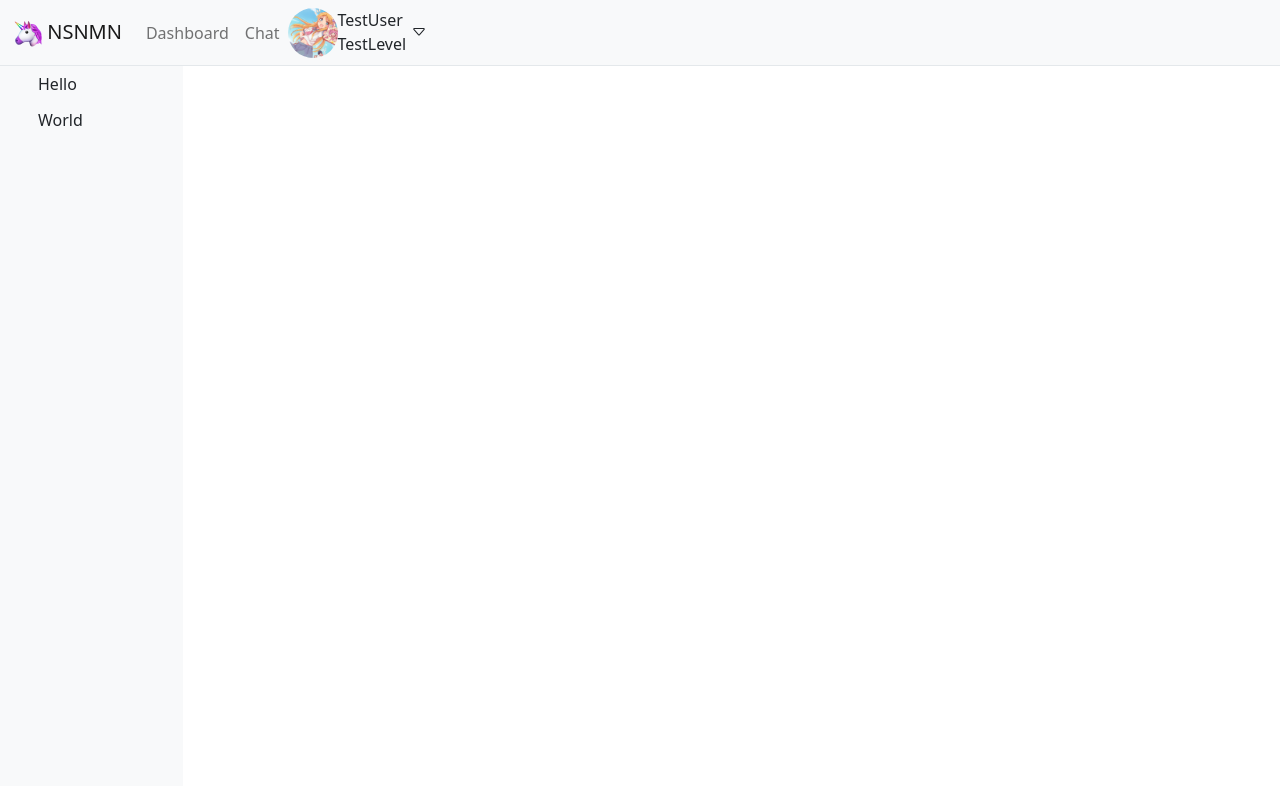
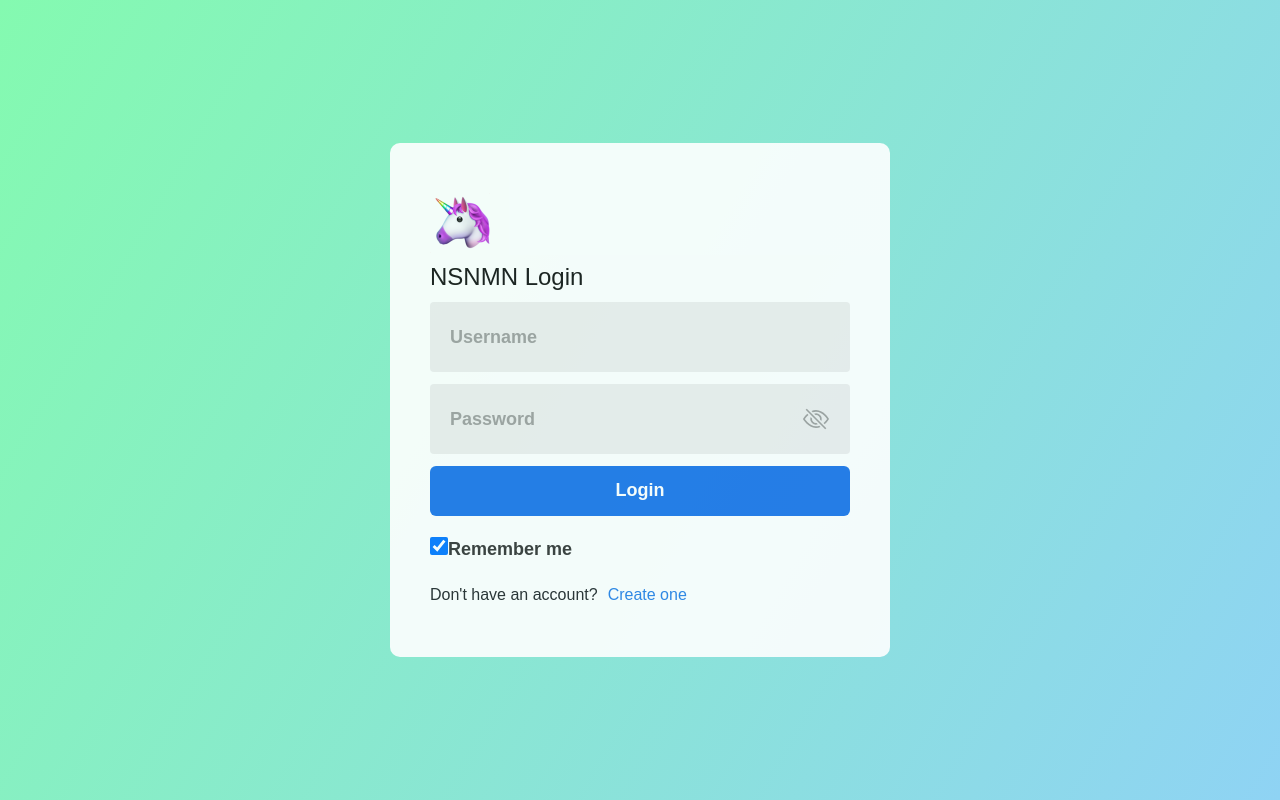
Before and after one commit to DulongSang/NSNMN, a React (Create React App) app in the folder frontend/: page /login in a window 1280 px wide. Built offline with nearby package versions, Linux system fonts and the light colour scheme; the HTML template or start-up script is replaced by a standard one.

Commit message:
change: add login page to react

```diff
--- a/frontend/package.json
+++ b/frontend/package.json
@@ -5,8 +5,8 @@
   "dependencies": {
     "@popperjs/core": "^2.4.2",
     "bootstrap": "^5.0.0-alpha1",
-    "bootstrap-icons": "^1.0.0-alpha4",
     "react": "^16.13.1",
+    "react-bootstrap-icons": "^1.0.3-alpha5",
     "react-dom": "^16.13.1",
     "react-router-dom": "^5.2.0",
     "react-scripts": "3.4.1",
--- a/frontend/src/App.js
+++ b/frontend/src/App.js
@@ -1,24 +1,28 @@
 import React from 'react';
 import './App.css';
 import "bootstrap/dist/css/bootstrap.min.css";
-import { BrowserRouter as Router, Route} from "react-router-dom";
+import { BrowserRouter as Router, Route } from "react-router-dom";
 
 import Navbar from "./components/Navbar";
 import Sidebar from "./components/Sidebar";
 import Chat from "./components/Chat";
+import Login from "./components/Login";
 
 function App() {
   return (
     <Router>
+      <Route exact path="/login" component={Login} />
+      <Route path="/app">
         <div>
           <Navbar />
           <div className="flex" style={{height: "90vh"}}>
             <Sidebar />
             <div className="main-container">
-          <Route path="/chat" component={Chat} exact/>
+              <Route exact path="/chat" component={Chat}/>
             </div>
           </div>
         </div>
+      </Route>
     </Router>
   );
 }
--- /dev/null
+++ b/frontend/src/components/Login.js
@@ -0,0 +1,105 @@
+import React, { Component } from 'react';
+import { EyeSlash, Eye, ExclamationCircleFill } from "react-bootstrap-icons";
+import "../styles/register.css";
+import logo from "../images/unicorn.png";
+import config from "../config.json";
+
+export default class Login extends Component {
+  constructor(props) {
+    super(props);
+    this.state = {
+      showPwd: false,
+      username: "",
+      password: "",
+      remember: true,
+      errorInfo: null
+    };
+
+    this.showHidePassword = this.showHidePassword.bind(this);
+    this.handleChange = this.handleChange.bind(this);
+    this.handleSubmit = this.handleSubmit.bind(this);
+  }
+
+  showHidePassword() {
+    this.setState(prevState => ({showPwd: !prevState.showPwd }));
+  }
+
+  handleChange(event) {
+    const name = event.target.name;
+    if (name === "remember") {
+      this.setState({ [name]: event.target.checked });
+    } else {
+      this.setState({ [name]: event.target.value });
+    }
+  }
+
+  handleSubmit(event) {
+    event.preventDefault();
+    const loginInfo = {
+      username: this.state.username,
+      password: this.state.password,
+      remember: this.state.remember
+    };
+
+    const http = new XMLHttpRequest();
+    const url = config.hostOrigin + "/api/user/auth";
+    http.open("POST", url, true);
+    http.setRequestHeader("Content-Type", "application/json");
+
+    http.onreadystatechange = () => {
+      // state 4: done
+      if (http.readyState !== 4) {
+        return;
+      }
+
+      if (http.status === 200) {
+        const response = JSON.parse(http.responseText);
+      } else {
+        this.setState({ errorInfo: http.responseText });
+      }
+    };
+    http.send(JSON.stringify(loginInfo));
+  }
+
+  render() {
+    return (
+      <div className="login-container">
+        <form className="login-form">
+          <img src={logo} alt="unicorn" width="60px" height="60px" />
+          <h1>NSNMN Login</h1>
+
+          <div className="textb">
+            <input type="text" name="username" autoComplete="off" spellCheck="false"
+              value={this.state.username} onChange={this.handleChange} required />
+            <div className="placeholder">Username</div>
+          </div>
+
+          <div className="textb">
+            <input type={this.state.showPwd ? "text" : "password"} name="password"
+              value={this.state.password} onChange={this.handleChange} required/>
+            <div className="placeholder">Password</div>
+            <div style={{position: "absolute", top: "20%", right: "5%",
+              color: "#9d9d9d", fontSize: "26px", cursor: "pointer"}}
+              onClick={this.showHidePassword} >
+            {this.state.showPwd ? <Eye /> : <EyeSlash />}
+            </div>
+          </div>
+
+          <div className={`info-container ${this.state.errorInfo ? "": "hide"}`}>
+            <ExclamationCircleFill style={{marginRight: "6px", bottom: "0.1em", position: "relative"}} />
+            <span id="info-msg">{this.state.errorInfo}</span>
+          </div>
+          <input className="login-btn" type="submit" value="Login" onClick={this.handleSubmit} />
+          <div className="checkbox">
+            <input type="checkbox" name="remember"
+              checked={this.state.remember} onChange={this.handleChange} />
+            Remember me
+          </div>
+          <div style={{marginTop: "20px"}}>
+            <span>Don't have an account?</span><a href="register.html">Create one</a>
+          </div>
+        </form>
+      </div>
+    );
+  }
+}
--- /dev/null
+++ b/frontend/src/config.json
@@ -0,0 +1,3 @@
+{
+    "hostOrigin": "http://localhost:5000"
+}
--- /dev/null
+++ b/frontend/src/styles/register.css
@@ -0,0 +1,120 @@
+.login-container {
+    background-image: linear-gradient(120deg, #84fab0 0%, #8fd3f4 100%);
+    min-height: 100vh;
+    margin: 0;
+    display: flex;
+    align-items: center;
+    justify-content: center;
+    box-sizing: border-box;
+    font-family: "Ubuntu", sans-serif;
+}
+
+.hide {
+    display: none;
+}
+
+.login-form {
+    width: 500px;
+    background-color: #fff;
+    opacity: 0.9;
+    padding: 50px 40px;
+    border-radius: 10px;
+}
+
+.login-form h1 {
+    margin: 10px 0;
+    font-size: 24px;
+    color: #111;
+}
+
+.textb {
+    margin-bottom: 12px;
+    position: relative;
+}
+
+.textb input {
+    width: 100%;
+    height: 70px;
+    border: none;
+    background-color: #ededed;
+    border-radius: 4px;
+    color: #333;
+    font-size: 18px;
+    font-weight: 700;
+    padding: 14px 60px 0 10px;
+}
+
+.placeholder {
+    font-size: 18px;
+    font-weight: 700;
+    position: absolute;
+    line-height: 70px;
+    top: 0;
+    left: 20px;
+    color: #9d9d9d;
+    user-select: none;
+    pointer-events: none;
+    transition-duration: 0.3s;
+}
+
+.textb input:focus ~ .placeholder,
+.textb input:valid ~ .placeholder{
+    font-size: 16px;
+    left: 10px;
+    top: -16px;
+}
+
+div.hint {
+    font-size: 16px;
+    color: #9d9d9d;
+    padding: 12px 0 6px 0;
+}
+
+.login-btn {
+    font-size: 18px;
+    font-weight: bold;
+    color: #fff;
+    background-color: #1a73e8;
+    height: 50px;
+    width: 100%;
+    border-radius: 6px;
+    border: 0;
+    cursor: pointer;
+    transition-duration: 0.5s;
+}
+
+.login-btn:hover {
+    background-color: #1a65c8;
+}
+
+.info-container {
+    color: #fff;
+    font-size: 16px;
+    background-color: #ff5661;
+    width: 100%;
+    border-radius: 10px;
+    text-align: center;
+    padding: 10px 0;
+    margin: 10px 0;
+}
+
+div.checkbox {
+    margin-top: 20px;
+    font-size: 18px;
+    font-weight: bold;
+    color: #333;
+}
+
+div.checkbox input {
+    width: 18px;
+    height: 18px;
+    border-radius: 6px;
+    cursor: pointer;
+}
+
+a {
+    margin-left: 10px;
+    text-decoration: none;
+    color: #257fe6;
+    transition: 0.5s;
+}
```
Also changed, not shown: 1 other file (tests, documents, lock files or other folders). Lines whose indentation alone changed are shown as unchanged.
